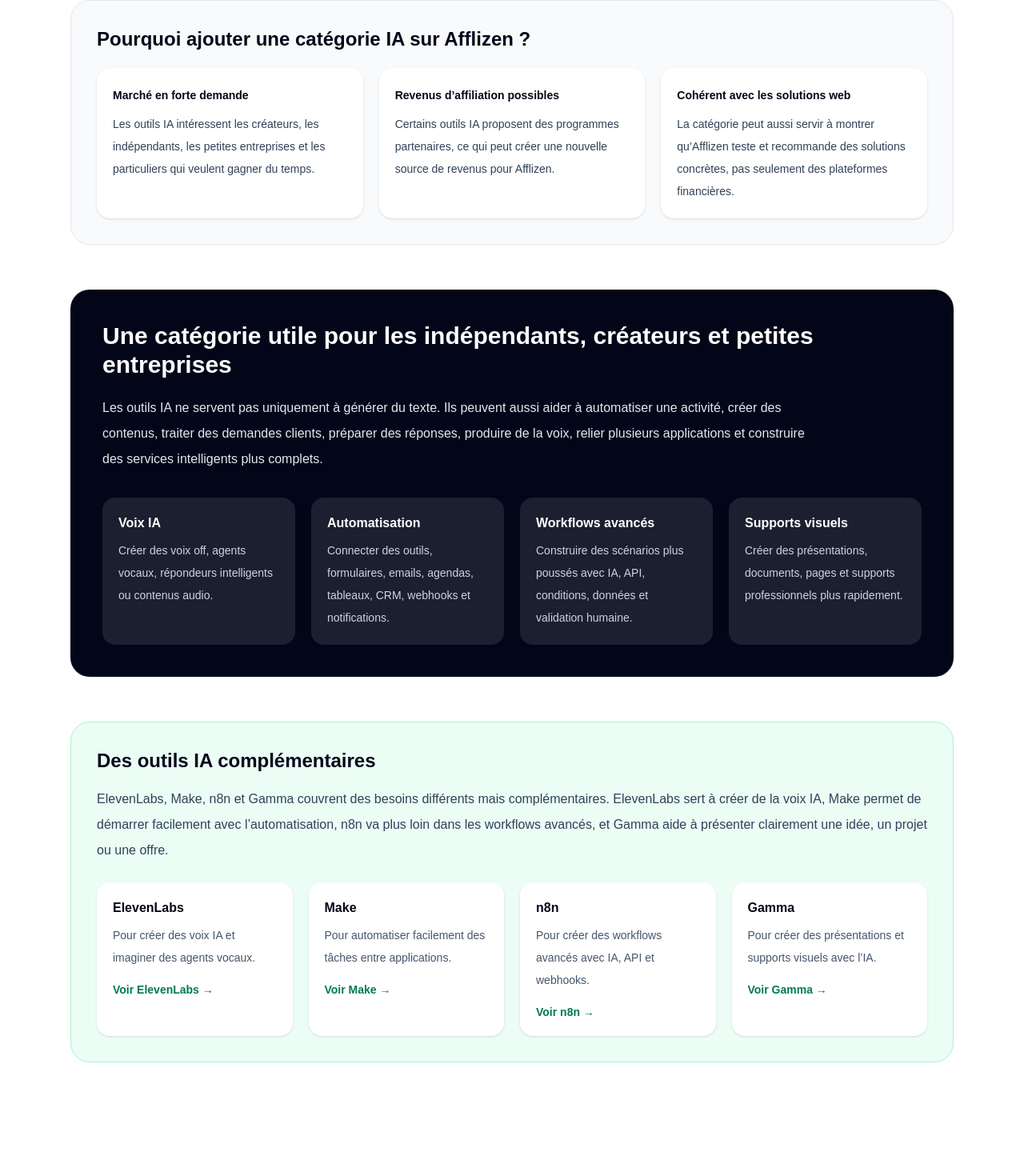
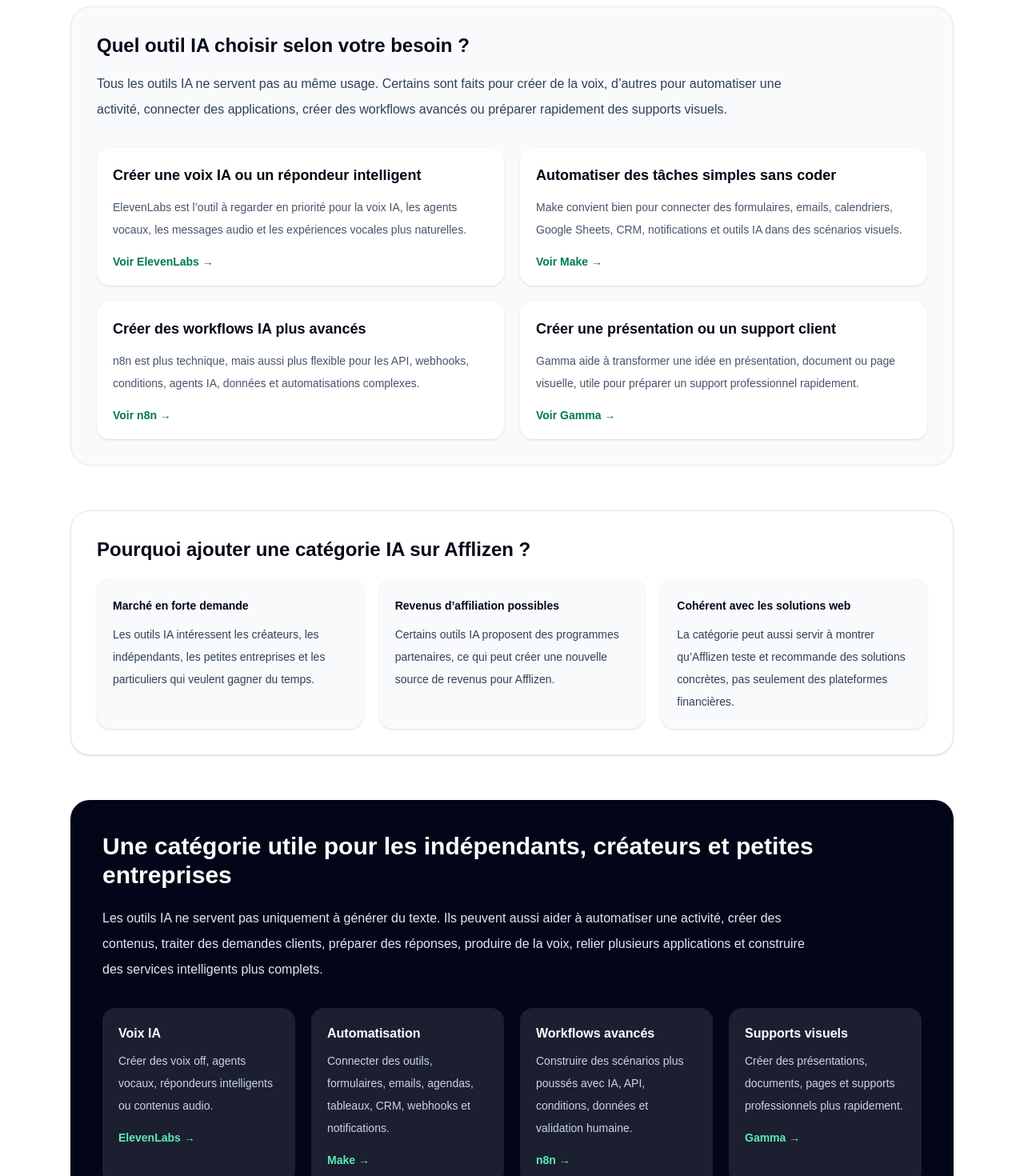
Before and after one commit to sebastienfoulon22-commits/afflizen, a Next.js app: page /outils-ia in a window 1280 px wide. Shown: the part 1050-2520 px from the top of the page at 80% size. Before the commit the page ends 2418 px from the top, so only its background shows below. Built offline with nearby package versions, Linux system fonts and the light colour scheme.

Commit message:
Renforce le maillage interne outils IA

```diff
--- a/app/outils-ia/page.tsx
+++ b/app/outils-ia/page.tsx
@@ -1,9 +1,22 @@
+import type { Metadata } from "next";
 import Link from "next/link";
 
-export const metadata = {
-  title: "Outils IA : les meilleures solutions d’intelligence artificielle utiles",
+export const metadata: Metadata = {
+  title: "Outils IA : voix, automatisation, workflows et présentations",
   description:
-    "Découvrez les meilleurs outils IA pour gagner du temps, créer du contenu, automatiser des tâches et développer des solutions intelligentes pour particuliers, indépendants et entreprises.",
+    "Découvrez les meilleurs outils IA pour gagner du temps, créer du contenu, automatiser des tâches, générer de la voix, créer des présentations et développer des solutions intelligentes.",
+  alternates: {
+    canonical: "https://afflizen.com/outils-ia",
+  },
+  openGraph: {
+    title: "Outils IA : voix, automatisation, workflows et présentations",
+    description:
+      "Découvrez les meilleurs outils IA pour gagner du temps, créer du contenu, automatiser des tâches, générer de la voix, créer des présentations et développer des solutions intelligentes.",
+    url: "https://afflizen.com/outils-ia",
+    siteName: "Afflizen",
+    locale: "fr_BE",
+    type: "website",
+  },
 };
 
 const tools = [
@@ -37,17 +50,93 @@
   },
 ];
 
+const useCases = [
+  {
+    title: "Créer une voix IA ou un répondeur intelligent",
+    description:
+      "ElevenLabs est l’outil à regarder en priorité pour la voix IA, les agents vocaux, les messages audio et les expériences vocales plus naturelles.",
+    href: "/outils-ia/elevenlabs",
+    cta: "Voir ElevenLabs",
+  },
+  {
+    title: "Automatiser des tâches simples sans coder",
+    description:
+      "Make convient bien pour connecter des formulaires, emails, calendriers, Google Sheets, CRM, notifications et outils IA dans des scénarios visuels.",
+    href: "/outils-ia/make",
+    cta: "Voir Make",
+  },
+  {
+    title: "Créer des workflows IA plus avancés",
+    description:
+      "n8n est plus technique, mais aussi plus flexible pour les API, webhooks, conditions, agents IA, données et automatisations complexes.",
+    href: "/outils-ia/n8n",
+    cta: "Voir n8n",
+  },
+  {
+    title: "Créer une présentation ou un support client",
+    description:
+      "Gamma aide à transformer une idée en présentation, document ou page visuelle, utile pour préparer un support professionnel rapidement.",
+    href: "/outils-ia/gamma",
+    cta: "Voir Gamma",
+  },
+];
+
+const comparisonCards = [
+  {
+    title: "ElevenLabs + Make",
+    description:
+      "Un bon duo pour imaginer un répondeur IA ou un système automatisé : ElevenLabs pour la voix, Make pour relier les outils et déclencher les actions.",
+    links: [
+      {
+        label: "ElevenLabs",
+        href: "/outils-ia/elevenlabs",
+      },
+      {
+        label: "Make",
+        href: "/outils-ia/make",
+      },
+    ],
+  },
+  {
+    title: "Make + n8n",
+    description:
+      "Make est plus simple pour démarrer. n8n devient intéressant quand les scénarios demandent plus de logique, d’API, de contrôle ou d’hébergement.",
+    links: [
+      {
+        label: "Make",
+        href: "/outils-ia/make",
+      },
+      {
+        label: "n8n",
+        href: "/outils-ia/n8n",
+      },
+    ],
+  },
+  {
+    title: "Gamma + outils d’automatisation",
+    description:
+      "Gamma peut servir à créer les supports. Make ou n8n peuvent ensuite aider à organiser la diffusion, le suivi client ou les tâches répétitives.",
+    links: [
+      {
+        label: "Gamma",
+        href: "/outils-ia/gamma",
+      },
+      {
+        label: "Make",
+        href: "/outils-ia/make",
+      },
+      {
+        label: "n8n",
+        href: "/outils-ia/n8n",
+      },
+    ],
+  },
+];
+
 export default function OutilsIAPage() {
   return (
     <main className="min-h-screen bg-white text-slate-950">
       <section className="mx-auto max-w-6xl px-6 py-10">
-        <Link
-          href="/"
-          className="mb-8 inline-flex rounded-full border border-slate-200 px-4 py-2 text-sm font-medium text-slate-700 transition hover:border-emerald-500 hover:text-emerald-700"
-        >
-          ← Retour à l’accueil
-        </Link>
-
         <div className="rounded-3xl bg-gradient-to-br from-slate-950 via-slate-900 to-emerald-950 px-6 py-12 text-white shadow-xl md:px-12">
           <p className="mb-4 inline-flex rounded-full bg-emerald-400/10 px-4 py-2 text-sm font-semibold text-emerald-300 ring-1 ring-emerald-400/20">
             Catégorie Afflizen
@@ -64,6 +153,36 @@
             support client et solutions pour indépendants ou petites
             entreprises.
           </p>
+
+          <div className="mt-8 flex flex-wrap gap-3">
+            <Link
+              href="/outils-ia/elevenlabs"
+              className="rounded-full bg-white px-5 py-3 text-sm font-semibold text-slate-950 transition hover:bg-emerald-50"
+            >
+              Voix IA
+            </Link>
+
+            <Link
+              href="/outils-ia/make"
+              className="rounded-full border border-white/20 px-5 py-3 text-sm font-semibold text-white transition hover:border-emerald-300 hover:text-emerald-300"
+            >
+              Automatisation
+            </Link>
+
+            <Link
+              href="/outils-ia/n8n"
+              className="rounded-full border border-white/20 px-5 py-3 text-sm font-semibold text-white transition hover:border-emerald-300 hover:text-emerald-300"
+            >
+              Workflows avancés
+            </Link>
+
+            <Link
+              href="/outils-ia/gamma"
+              className="rounded-full border border-white/20 px-5 py-3 text-sm font-semibold text-white transition hover:border-emerald-300 hover:text-emerald-300"
+            >
+              Présentations IA
+            </Link>
+          </div>
         </div>
 
         <section className="mt-12 grid gap-6 md:grid-cols-2 lg:grid-cols-4">
@@ -94,11 +213,46 @@
 
         <section className="mt-14 rounded-3xl border border-slate-200 bg-slate-50 p-6 md:p-8">
           <h2 className="text-2xl font-bold text-slate-950">
+            Quel outil IA choisir selon votre besoin ?
+          </h2>
+
+          <p className="mt-4 max-w-4xl leading-8 text-slate-700">
+            Tous les outils IA ne servent pas au même usage. Certains sont faits
+            pour créer de la voix, d’autres pour automatiser une activité,
+            connecter des applications, créer des workflows avancés ou préparer
+            rapidement des supports visuels.
+          </p>
+
+          <div className="mt-8 grid gap-5 md:grid-cols-2">
+            {useCases.map((item) => (
+              <Link
+                key={item.title}
+                href={item.href}
+                className="rounded-2xl bg-white p-5 shadow-sm transition hover:-translate-y-1 hover:shadow-md"
+              >
+                <h3 className="text-lg font-bold text-slate-950">
+                  {item.title}
+                </h3>
+
+                <p className="mt-3 text-sm leading-7 text-slate-600">
+                  {item.description}
+                </p>
+
+                <p className="mt-4 text-sm font-semibold text-emerald-700">
+                  {item.cta} →
+                </p>
+              </Link>
+            ))}
+          </div>
+        </section>
+
+        <section className="mt-14 rounded-3xl border border-slate-200 bg-white p-6 shadow-sm md:p-8">
+          <h2 className="text-2xl font-bold text-slate-950">
             Pourquoi ajouter une catégorie IA sur Afflizen ?
           </h2>
 
           <div className="mt-5 grid gap-5 text-sm leading-7 text-slate-700 md:grid-cols-3">
-            <div className="rounded-2xl bg-white p-5 shadow-sm">
+            <div className="rounded-2xl bg-slate-50 p-5 shadow-sm">
               <h3 className="font-semibold text-slate-950">
                 Marché en forte demande
               </h3>
@@ -109,7 +263,7 @@
               </p>
             </div>
 
-            <div className="rounded-2xl bg-white p-5 shadow-sm">
+            <div className="rounded-2xl bg-slate-50 p-5 shadow-sm">
               <h3 className="font-semibold text-slate-950">
                 Revenus d’affiliation possibles
               </h3>
@@ -119,7 +273,7 @@
               </p>
             </div>
 
-            <div className="rounded-2xl bg-white p-5 shadow-sm">
+            <div className="rounded-2xl bg-slate-50 p-5 shadow-sm">
               <h3 className="font-semibold text-slate-950">
                 Cohérent avec les solutions web
               </h3>
@@ -147,37 +301,61 @@
           </p>
 
           <div className="mt-8 grid gap-5 md:grid-cols-4">
-            <div className="rounded-2xl bg-white/10 p-5">
+            <Link
+              href="/outils-ia/elevenlabs"
+              className="rounded-2xl bg-white/10 p-5 transition hover:bg-white/15"
+            >
               <h3 className="font-bold text-white">Voix IA</h3>
               <p className="mt-2 text-sm leading-7 text-slate-300">
                 Créer des voix off, agents vocaux, répondeurs intelligents ou
                 contenus audio.
               </p>
-            </div>
+              <p className="mt-4 text-sm font-semibold text-emerald-300">
+                ElevenLabs →
+              </p>
+            </Link>
 
-            <div className="rounded-2xl bg-white/10 p-5">
+            <Link
+              href="/outils-ia/make"
+              className="rounded-2xl bg-white/10 p-5 transition hover:bg-white/15"
+            >
               <h3 className="font-bold text-white">Automatisation</h3>
               <p className="mt-2 text-sm leading-7 text-slate-300">
                 Connecter des outils, formulaires, emails, agendas, tableaux,
                 CRM, webhooks et notifications.
               </p>
-            </div>
+              <p className="mt-4 text-sm font-semibold text-emerald-300">
+                Make →
+              </p>
+            </Link>
 
-            <div className="rounded-2xl bg-white/10 p-5">
+            <Link
+              href="/outils-ia/n8n"
+              className="rounded-2xl bg-white/10 p-5 transition hover:bg-white/15"
+            >
               <h3 className="font-bold text-white">Workflows avancés</h3>
               <p className="mt-2 text-sm leading-7 text-slate-300">
                 Construire des scénarios plus poussés avec IA, API, conditions,
                 données et validation humaine.
               </p>
-            </div>
+              <p className="mt-4 text-sm font-semibold text-emerald-300">
+                n8n →
+              </p>
+            </Link>
 
-            <div className="rounded-2xl bg-white/10 p-5">
+            <Link
+              href="/outils-ia/gamma"
+              className="rounded-2xl bg-white/10 p-5 transition hover:bg-white/15"
+            >
               <h3 className="font-bold text-white">Supports visuels</h3>
               <p className="mt-2 text-sm leading-7 text-slate-300">
                 Créer des présentations, documents, pages et supports
                 professionnels plus rapidement.
               </p>
-            </div>
+              <p className="mt-4 text-sm font-semibold text-emerald-300">
+                Gamma →
+              </p>
+            </Link>
           </div>
         </section>
 
@@ -194,58 +372,67 @@
             un projet ou une offre.
           </p>
 
+          <div className="mt-6 grid gap-5 md:grid-cols-3">
+            {comparisonCards.map((item) => (
+              <article
+                key={item.title}
+                className="rounded-2xl bg-white p-5 shadow-sm"
+              >
+                <h3 className="font-bold text-slate-950">{item.title}</h3>
+
+                <p className="mt-2 text-sm leading-7 text-slate-600">
+                  {item.description}
+                </p>
+
+                <div className="mt-4 flex flex-wrap gap-2">
+                  {item.links.map((link) => (
+                    <Link
+                      key={link.href}
+                      href={link.href}
+                      className="rounded-full bg-emerald-50 px-3 py-1 text-xs font-semibold text-emerald-700 transition hover:bg-emerald-100"
+                    >
+                      {link.label}
+                    </Link>
+                  ))}
+                </div>
+              </article>
+            ))}
+          </div>
+        </section>
+
+        <section className="mt-14 rounded-3xl border border-slate-200 bg-slate-50 p-6 md:p-8">
+          <h2 className="text-2xl font-bold text-slate-950">
+            Toutes les pages Outils IA
+          </h2>
+
+          <p className="mt-4 max-w-4xl leading-8 text-slate-700">
+            Chaque page Afflizen détaille un outil, ses cas d’usage, ses limites
+            et sa place dans une stratégie simple pour gagner du temps ou créer
+            des solutions plus efficaces.
+          </p>
+
           <div className="mt-6 grid gap-5 md:grid-cols-2 lg:grid-cols-4">
-            <Link
-              href="/outils-ia/elevenlabs"
-              className="rounded-2xl bg-white p-5 shadow-sm transition hover:-translate-y-1 hover:shadow-md"
-            >
-              <h3 className="font-bold text-slate-950">ElevenLabs</h3>
-              <p className="mt-2 text-sm leading-7 text-slate-600">
-                Pour créer des voix IA et imaginer des agents vocaux.
-              </p>
-              <p className="mt-4 text-sm font-semibold text-emerald-700">
-                Voir ElevenLabs →
-              </p>
-            </Link>
+            {tools.map((tool) => (
+              <Link
+                key={tool.href}
+                href={tool.href}
+                className="rounded-2xl bg-white p-5 shadow-sm transition hover:-translate-y-1 hover:shadow-md"
+              >
+                <p className="text-xs font-semibold uppercase tracking-wide text-emerald-700">
+                  {tool.badge}
+                </p>
 
-            <Link
-              href="/outils-ia/make"
-              className="rounded-2xl bg-white p-5 shadow-sm transition hover:-translate-y-1 hover:shadow-md"
-            >
-              <h3 className="font-bold text-slate-950">Make</h3>
-              <p className="mt-2 text-sm leading-7 text-slate-600">
-                Pour automatiser facilement des tâches entre applications.
-              </p>
-              <p className="mt-4 text-sm font-semibold text-emerald-700">
-                Voir Make →
-              </p>
-            </Link>
+                <h3 className="mt-2 font-bold text-slate-950">{tool.name}</h3>
 
-            <Link
-              href="/outils-ia/n8n"
-              className="rounded-2xl bg-white p-5 shadow-sm transition hover:-translate-y-1 hover:shadow-md"
-            >
-              <h3 className="font-bold text-slate-950">n8n</h3>
-              <p className="mt-2 text-sm leading-7 text-slate-600">
-                Pour créer des workflows avancés avec IA, API et webhooks.
-              </p>
-              <p className="mt-4 text-sm font-semibold text-emerald-700">
-                Voir n8n →
-              </p>
-            </Link>
+                <p className="mt-2 text-sm leading-7 text-slate-600">
+                  {tool.description}
+                </p>
 
-            <Link
-              href="/outils-ia/gamma"
-              className="rounded-2xl bg-white p-5 shadow-sm transition hover:-translate-y-1 hover:shadow-md"
-            >
-              <h3 className="font-bold text-slate-950">Gamma</h3>
-              <p className="mt-2 text-sm leading-7 text-slate-600">
-                Pour créer des présentations et supports visuels avec l’IA.
-              </p>
-              <p className="mt-4 text-sm font-semibold text-emerald-700">
-                Voir Gamma →
-              </p>
-            </Link>
+                <p className="mt-4 text-sm font-semibold text-emerald-700">
+                  Lire la page →
+                </p>
+              </Link>
+            ))}
           </div>
         </section>
       </section>
```
